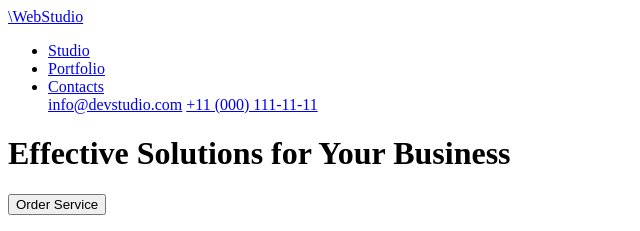
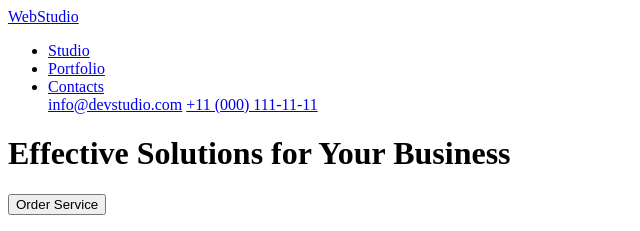
Before and after one commit to ZemanUA/goit-markup-hw-01, a plain HTML site: page index.html in a window 1280 px wide. Shown: the top 231 px of the page, 0-640 px from the left. Drawn offline with Linux system fonts and the light colour scheme.

Commit message:
Update index6.html

```diff
--- a/index.html
+++ b/index.html
@@ -8,7 +8,7 @@
 <body>
     <header>
         <nav class="navigation">
-            <a href="./index.html">\WebStudio</a>
+            <a href="./index.html">WebStudio</a>
             <ul class="menu">
                 <li><a href="#">Studio</a></li>
                 <li><a href="#">Portfolio</a></li>
```
